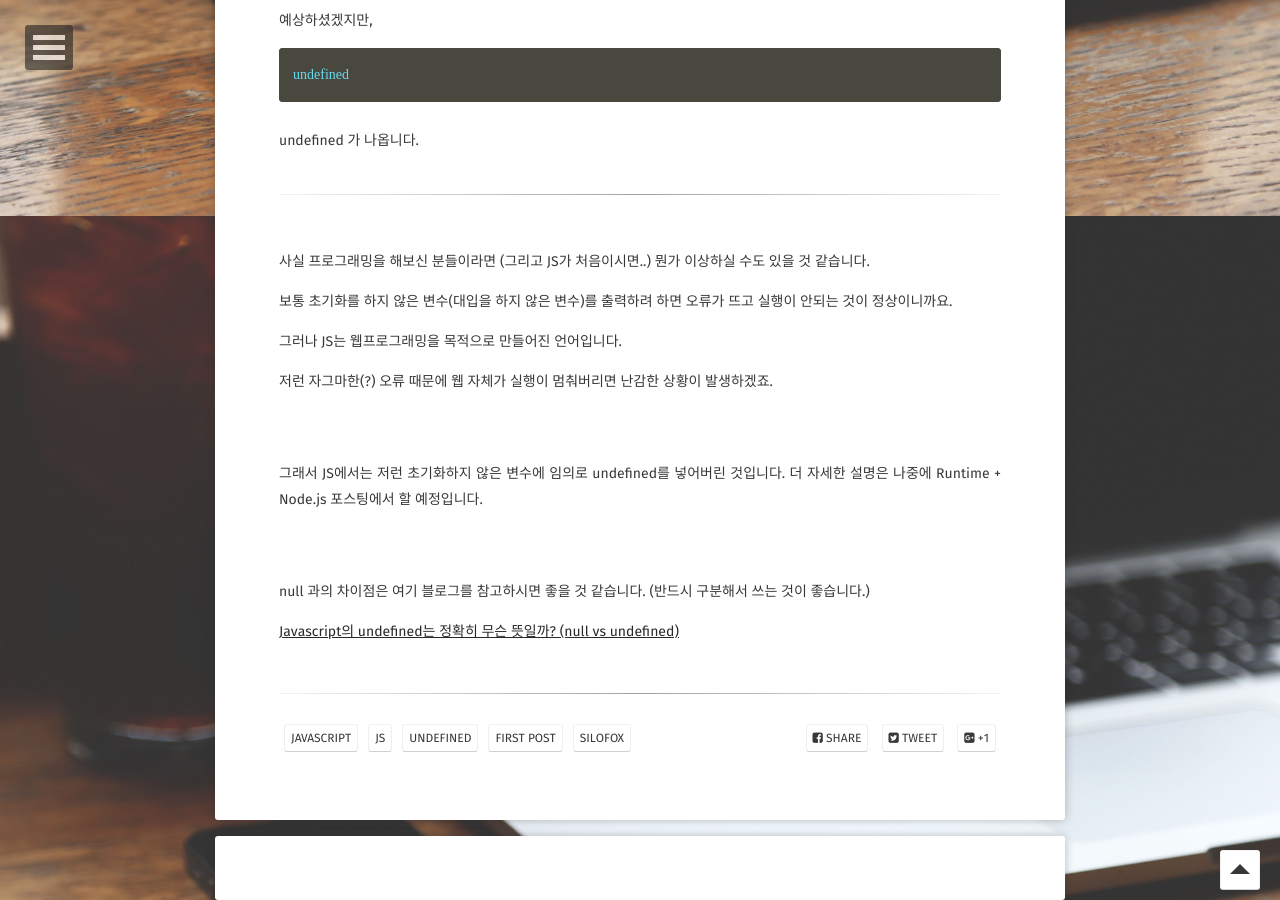
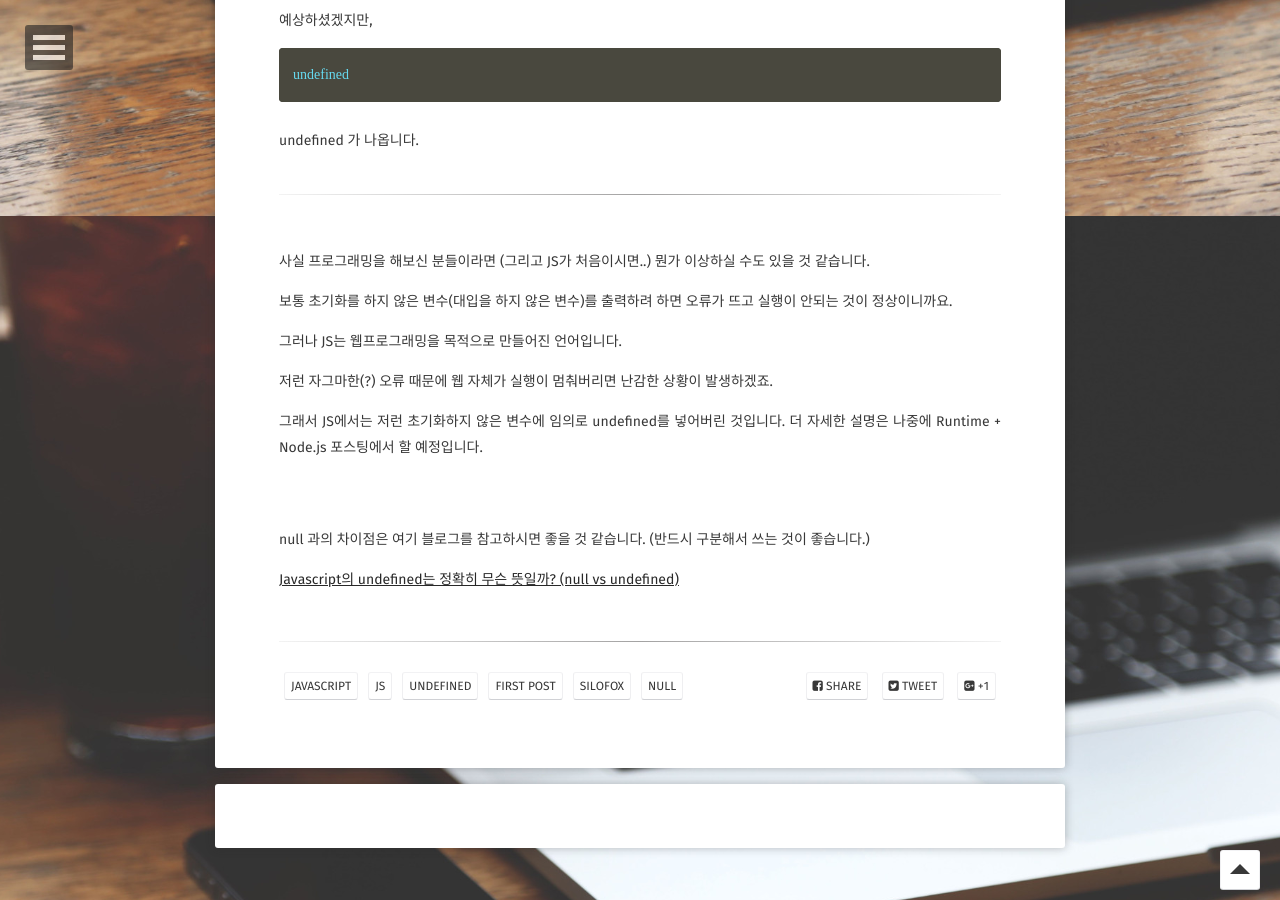
Before and after one commit to siloFoX/siloFoX.github.io, a Jekyll site: the page built from _posts/2020-04-20-javascript-undefined.md, in a window 1280 px wide and 900 px high, scrolled down 1584 px. Built offline with Jekyll 4.4.1, drawn with Linux system fonts in a browser that asks for light colours; some web fonts are replaced; comment, search, counter and statistics services are not loaded.

Commit message:
Change first post

```diff
--- a/_posts/2020-04-20-javascript-undefined.md
+++ b/_posts/2020-04-20-javascript-undefined.md
@@ -9,6 +9,7 @@ tag:
 - undefined
 - first post
 - silofox
+- "null"
 comments: true
 ---
 
@@ -90,7 +91,6 @@ undefined 가 나옵니다.
 그러나 JS는 웹프로그래밍을 목적으로 만들어진 언어입니다.
 
 저런 자그마한(?) 오류 때문에 웹 자체가 실행이 멈춰버리면 난감한 상황이 발생하겠죠.
-<br><br><br>
 
 그래서 JS에서는 저런 초기화하지 않은 변수에 임의로 undefined를 넣어버린 것입니다.
 더 자세한 설명은 나중에 Runtime + Node.js 포스팅에서 할 예정입니다.
```
